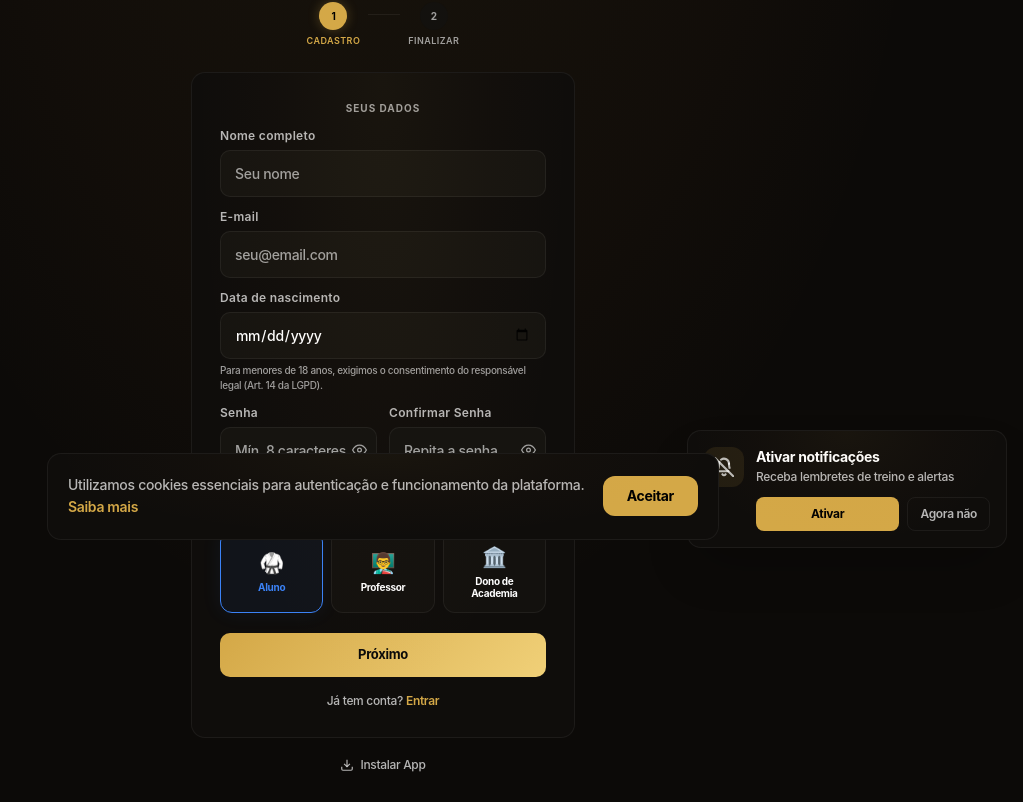
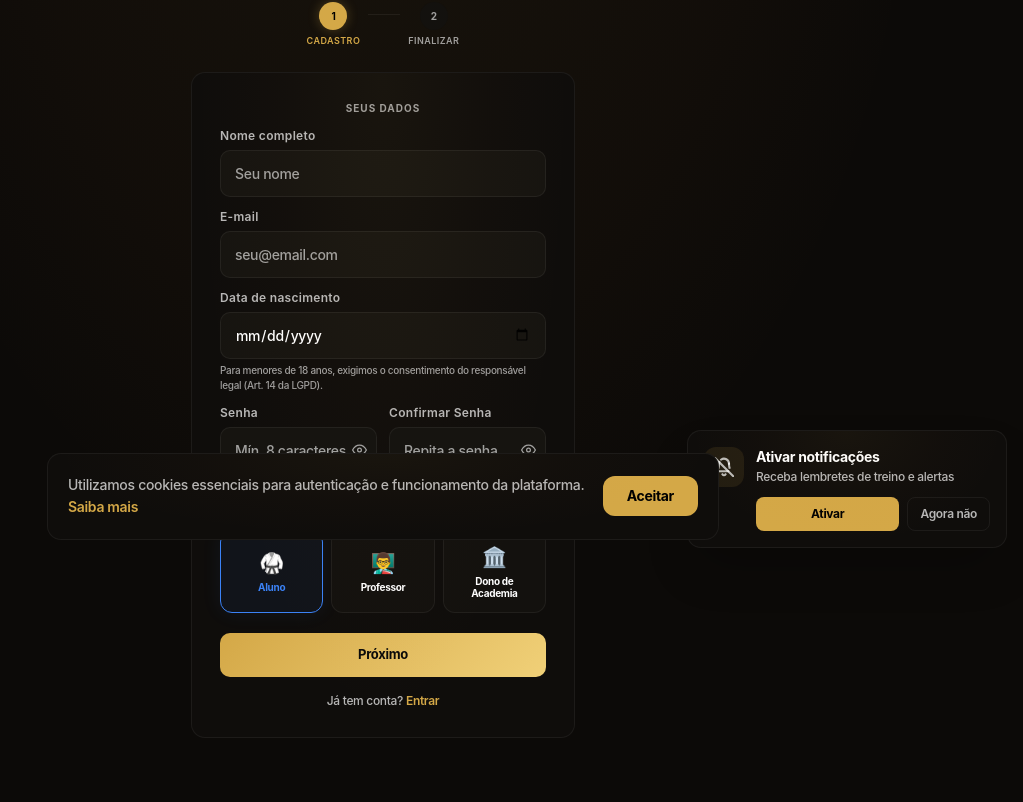
Before and after one commit to gustavorotatori-svg/-osstrack-app, a Next.js app: page /cadastro in a window 1280 px wide. Shown: the part 236-1038 px from the top of the page, without its empty margins (257-1280 px from the left). After the commit the page ends 998 px from the top, so only its background shows below. Built offline with nearby package versions, Linux system fonts and the light colour scheme.

Commit message:
chore: fase 3 limpeza — remove link instalar do cadastro e dedup métricas relatorios

```diff
--- a/src/app/cadastro/page.tsx
+++ b/src/app/cadastro/page.tsx
@@ -8,7 +8,7 @@ import Link from "next/link"
 import { motion, AnimatePresence } from "framer-motion"
 import { useT } from "@/lib/use-t"
 import { track } from "@vercel/analytics"
-import { InstallPrompt, useInstall } from "@/components/pwa/install-prompt"
+import { InstallPrompt } from "@/components/pwa/install-prompt"
 
 type RoleType = "aluno" | "professor" | "dono"
 
@@ -85,7 +85,6 @@ function CadastroContent() {
   const [geoLoading, setGeoLoading] = useState(false)
   const buscaTimer = useRef<ReturnType<typeof setTimeout> | undefined>(undefined)
   const buscaProfTimer = useRef<ReturnType<typeof setTimeout> | undefined>(undefined)
-  const { install, isStandalone } = useInstall()
 
   const t = useT("cadastro")
   const faixas = ["Branca", "Azul", "Roxa", "Marrom", "Preta"]
@@ -750,16 +749,7 @@ function CadastroContent() {
           </p>
         </form>
 
-        {!isStandalone && (
-          <div className="text-center mt-4">
-            <button onClick={install}
-              className="inline-flex items-center gap-1.5 text-xs text-[var(--text-secondary)] hover:text-[var(--gold)] transition-colors">
-              <svg width="14" height="14" viewBox="0 0 24 24" fill="none" stroke="currentColor" strokeWidth="2"><path d="M21 15v4a2 2 0 0 1-2 2H5a2 2 0 0 1-2-2v-4"/><polyline points="7 10 12 15 17 10"/><line x1="12" y1="15" x2="12" y2="3"/></svg>
-              Instalar App
-            </button>
-          </div>
-        )}
-      </div>
+        </div>
       <InstallPrompt />
     </div>
   )
--- a/src/app/dashboard/dono/relatorios/page.tsx
+++ b/src/app/dashboard/dono/relatorios/page.tsx
@@ -4,7 +4,7 @@ import { useState, useEffect } from "react"
 import { DashboardShell } from "@/components/dashboard/shell"
 import { PageTransition } from "@/components/ui/page-transition"
 import { useT } from "@/lib/use-t"
-import { TrendingUp, Users, Calendar, Activity, BarChart3, Download, Wallet } from "lucide-react"
+import { Download, Wallet } from "lucide-react"
 import { BackButton } from "@/components/ui/back-button"
 
 type RelatoriosData = {
@@ -38,7 +38,6 @@ export default function RelatoriosPage() {
   const [data, setData] = useState<RelatoriosData | null>(null)
   const [loading, setLoading] = useState(true)
   const [error, setError] = useState(false)
-  const [tab, setTab] = useState<string>("frequencia")
 
   useEffect(() => {
     fetch("/api/relatorios")
@@ -317,25 +316,10 @@ export default function RelatoriosPage() {
               <div className="text-sm text-[var(--text-muted)] mt-1">
                 de {data?.totalAlunos || 0} alunos cadastrados
               </div>
-              <div className="mt-3 h-2 bg-[var(--border)] rounded-full overflow-hidden">
-                <div
-                  className="h-full rounded-full"
-                  style={{ width: `${Math.min(100, data?.engajamento || 0)}%`, background: `var(--red)` }}
-                />
-              </div>
             </div>
             <div className="glass-card p-6">
               <div className="text-sm text-[var(--text-secondary)] mb-1">Alunos ativos (últimos 90 dias)</div>
               <div className="text-3xl font-extrabold text-emerald-500">{data?.alunosAtivos || 0}</div>
-              <div className="text-sm text-[var(--text-muted)] mt-1">
-                {data?.retencao6m || 0}% de retenção
-              </div>
-              <div className="mt-3 h-2 bg-[var(--border)] rounded-full overflow-hidden">
-                <div
-                  className="h-full rounded-full bg-gradient-to-r from-emerald-600 to-emerald-400"
-                  style={{ width: `${Math.min(100, data?.retencao6m || 0)}%` }}
-                />
-              </div>
             </div>
           </div>
         </div>
```
